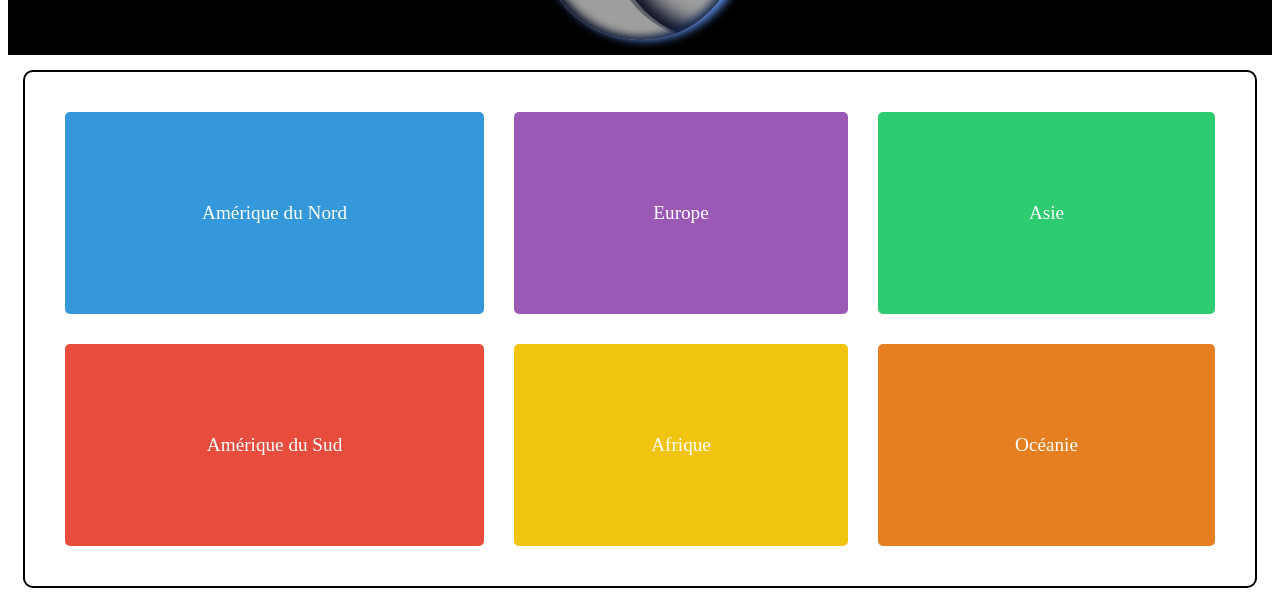
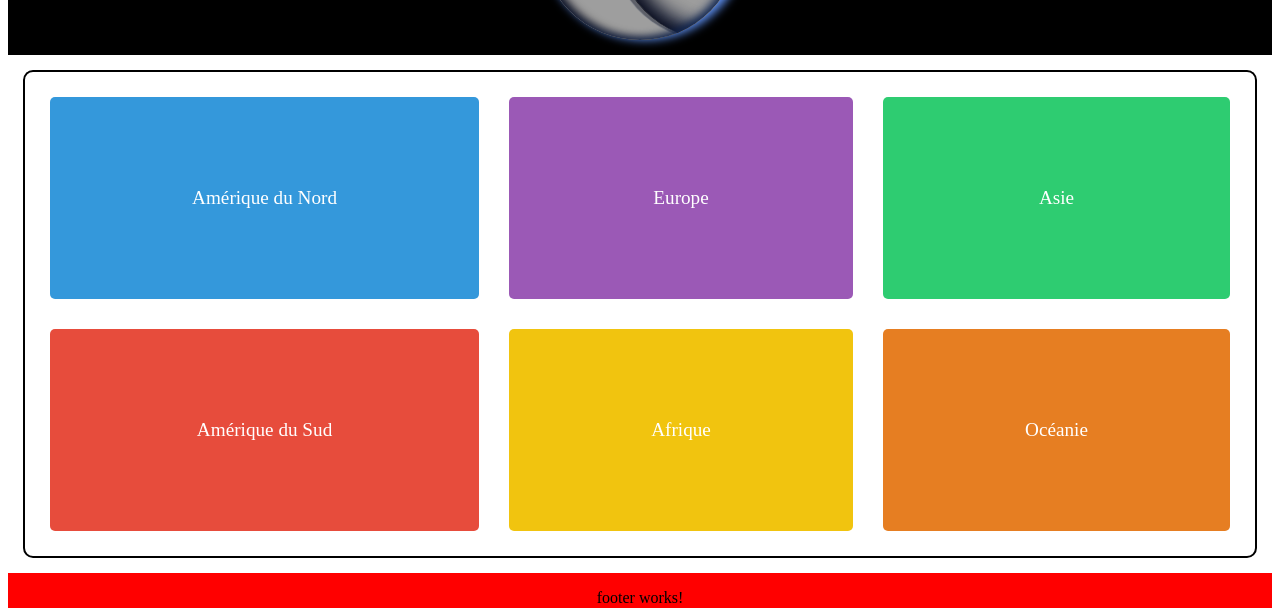
Before and after one commit to bramsobrahms/countries, an Angular app: page /home in a window 1280 px wide. Shown: the part 183-791 px from the top of the page. Built offline with nearby package versions, Linux system fonts and the light colour scheme; grey boxes are pictures that could not be loaded.

Commit message:
update scss for app and hom

```diff
--- a/src/app/app.component.scss
+++ b/src/app/app.component.scss
@@ -7,6 +7,9 @@
     min-height: 10%;
     background-color: black;
     padding: 15px;
+    display: flex;
+    align-items: center;  // Centre verticalement
+    justify-content: center;  // Centre horizontalement
   }
 
   main {
--- a/src/app/home/home.component.scss
+++ b/src/app/home/home.component.scss
@@ -2,7 +2,7 @@ body {
   display: flex;
   justify-content: center;
   align-items: center;
-  height: 100%;
+  height: 100vh;
   margin: 0;
   background-color: #f0f0f0;
 }
@@ -13,11 +13,10 @@ body {
         "north-america europe asia"
         "south-america africa oceania";
   gap: 30px;
-  padding: 40px;
+  padding: 25px;
   background-color: #ffffff;
   border: 2px solid #000;
   border-radius: 10px;
-  margin-bottom: 50px;
 }
 
 .continent {
```
